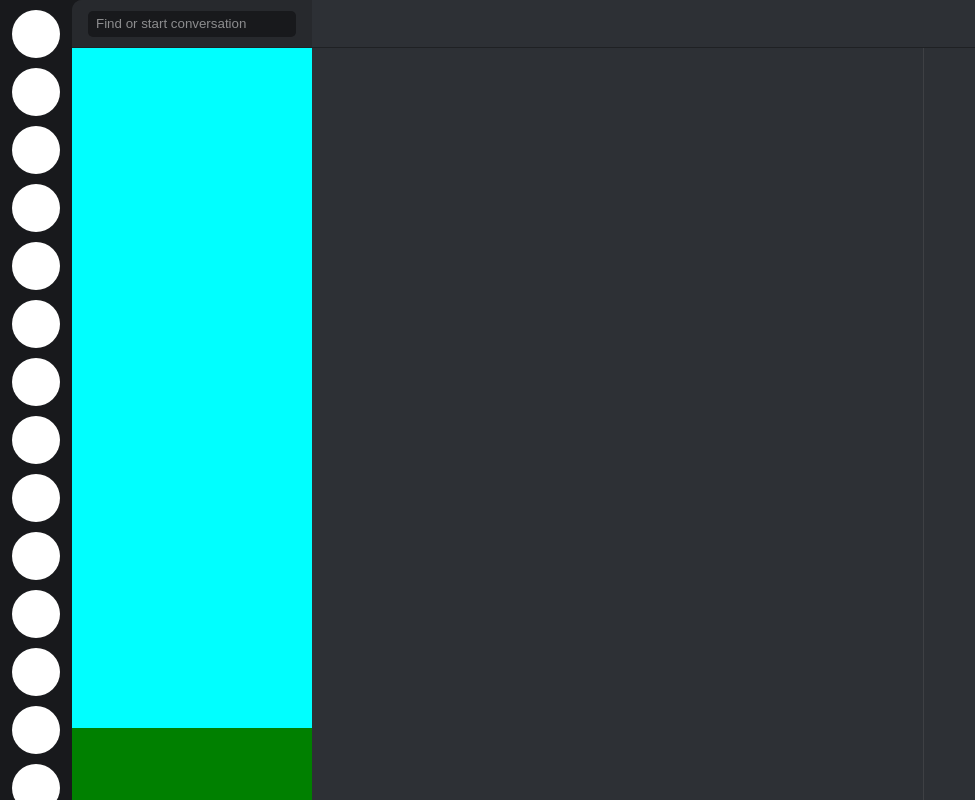
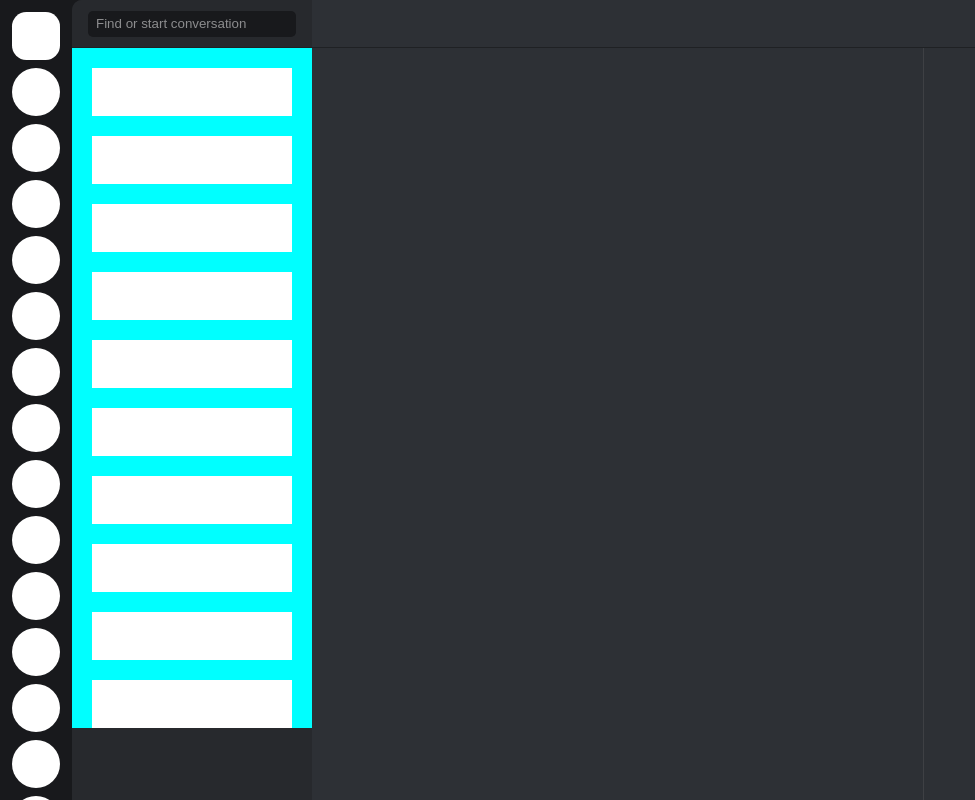
Before and after one commit to skrinkook/projectdiscord, a plain HTML site: page index.html in a window 1280 px wide. Shown: the whole page, without its empty margins (0-975 px from the left). Drawn offline with Linux system fonts and the light colour scheme.

Commit message:
fixed displaying of site

```diff
--- a/css/main.css
+++ b/css/main.css
@@ -12,11 +12,13 @@
 
     /* || SIZES */
     --HEADER-CONTAINER-SEARCH-SIDE-WIDTH: 240px;
+    --HEADER-HEIGHT: 48px;
 }
 
-html {
+html, body {
     background-color: var(--BGCOLOR-SCROLLER-GUILDS);
-    overflow: visible;
+    height: 100%;
+
 }
 
 .main-container {
@@ -48,8 +50,13 @@ div::-webkit-scrollbar {
     height: 48px;
     background-color: white;
     margin: 0 auto;
-    margin-top: 10px;
+    margin-top: 8px;
     border-radius: 50%;
+}
+
+.scroller-server:first-child {
+    margin-top: 12px;
+    border-radius: 30%;
 }
 
 .right-container {
@@ -65,7 +72,7 @@ div::-webkit-scrollbar {
 /* ---------------------- */
 .header-container {
     width: 100%;
-    min-height: 48px;
+    min-height: var(--HEADER-HEIGHT);
     background-color: var(--BGCOLOR-HEADER-CONTAINER-DARKER);
     border-radius: 10px 0 0 0;
     display: flex;
@@ -105,7 +112,7 @@ div::-webkit-scrollbar {
 /* ---------------------- */
 .main-content {
     width: 100%;
-    height: 100%;
+    height: calc(100vh - var(--HEADER-HEIGHT));
     background-color: orange;
     display: flex;
     flex-direction: row;
@@ -126,6 +133,8 @@ div::-webkit-scrollbar {
     width: 100%;
     height: 100%;
     background-color: aqua;
+    overflow-y: auto;
+    padding: 20px;
 }
 
 .whitefillblock {
@@ -138,7 +147,7 @@ div::-webkit-scrollbar {
 .message-column__footer {
     width: 100%;
     height: 80px;
-    background-color: green;
+    background-color: var(--BGCOLOR-HEADER-CONTAINER-DARKER);
 }
 
 /*Second Column*/
--- a/index.html
+++ b/index.html
@@ -11,7 +11,8 @@
     <div class="main-container">
         <div class="left-scroller-guilds">
             <!-- Servery -->
-            <div class="scroller-server"></div>
+            <div class="scroller-server" id="main-button"></div>
+            <div class="scrollet-server__separator"></div>
         </div>
         <div class="right-container">
             <div class="header-container">
@@ -24,7 +25,17 @@
                 <!-- First Column -->
                 <div class="message-column">
                     <div class="message-column__upperhalf">
-
+                        <div class="whitefillblock"></div>
+                        <div class="whitefillblock"></div>
+                        <div class="whitefillblock"></div>
+                        <div class="whitefillblock"></div>
+                        <div class="whitefillblock"></div>
+                        <div class="whitefillblock"></div>
+                        <div class="whitefillblock"></div>
+                        <div class="whitefillblock"></div>
+                        <div class="whitefillblock"></div>
+                        <div class="whitefillblock"></div>
+                        <div class="whitefillblock"></div>
                     </div>
 
                     <div class="message-column__footer"></div>
```
